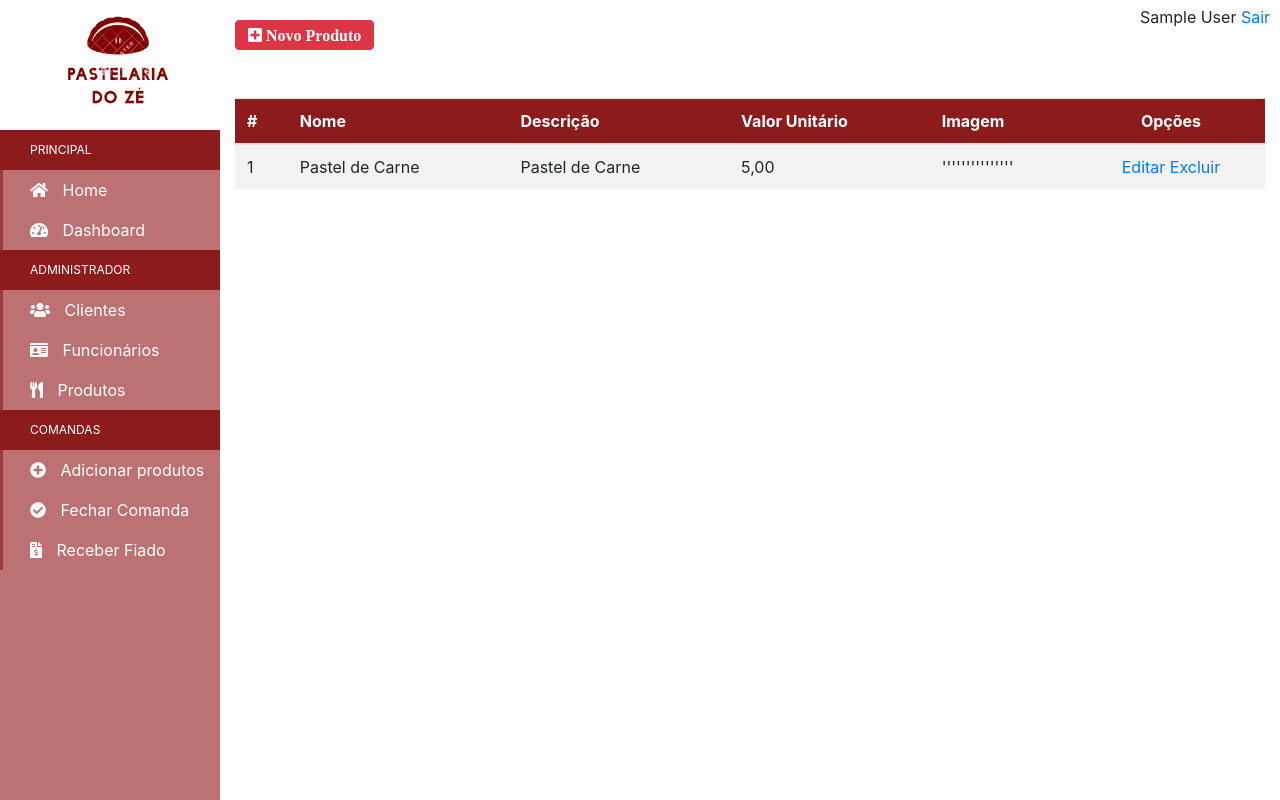
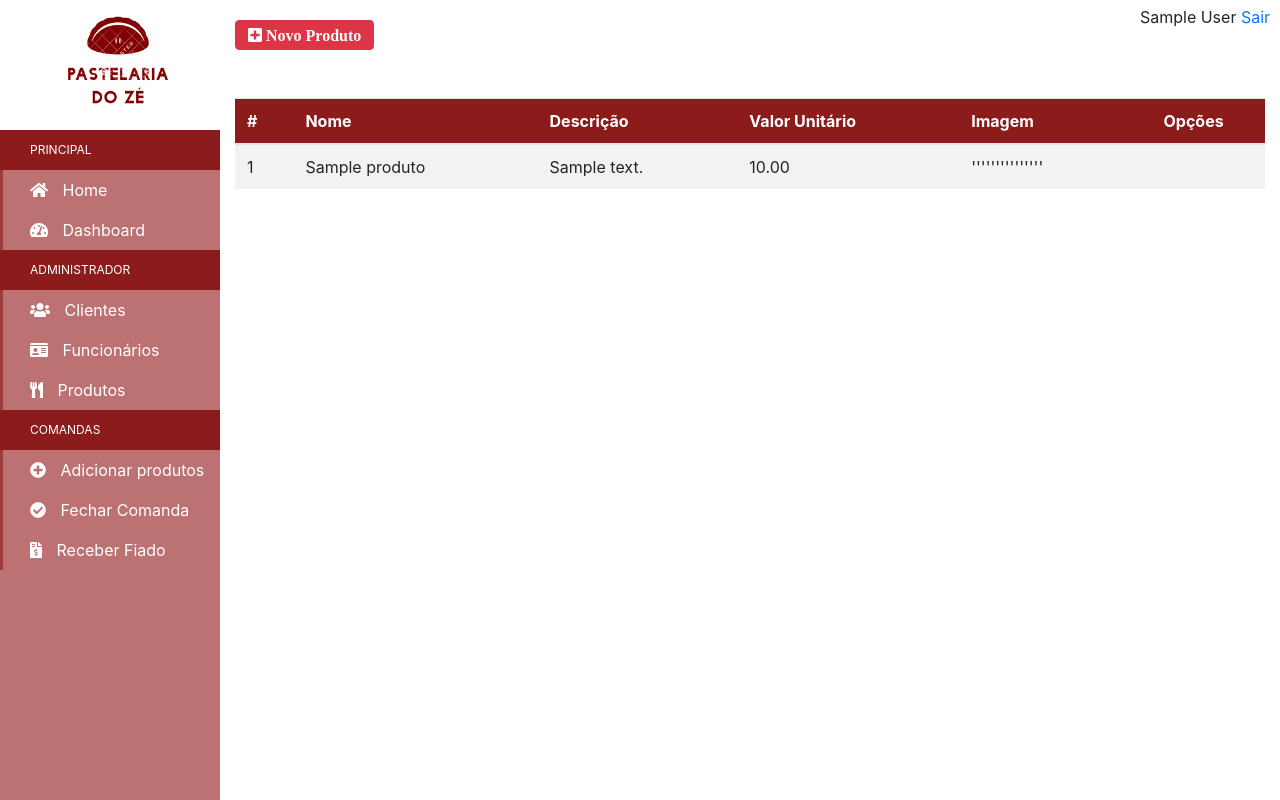
Before and after one commit to ProjetoIntegradorEquipe07/Integrador_Equipe07, a Flask app: page /produto/ in a window 1280 px wide. Run offline with Flask 2, Linux system fonts and the light colour scheme; the visitor is signed in with stand-in values (Sample User, id 1); tables that the repository leaves empty hold one stand-in row (values such as "Sample post"); parts of the project's set-up code (start-up, migrations or seed data) failed here and were passed over; some libraries are stand-ins or nearby versions.

Commit message:
ADD PRODUTO

```diff
--- a/mod_produto/produto.py
+++ b/mod_produto/produto.py
@@ -1,16 +1,42 @@
 from flask import Blueprint, render_template, request, jsonify
 
 from mod_login.login import validaSessao
-from mod_produto.produtoBD import Produtos
+from mod_produto.produtoBD import Produto
 
 bp_produto = Blueprint('produto', __name__, url_prefix='/produto', template_folder='templates')
 
 @bp_produto.route("/")
 @validaSessao
 def formListaProdutos():
-    return render_template('formListaProdutos.html')
+    _produto = Produto()
+    lista_produto = _produto.selectAll()
+
+    return render_template('formListaProdutos.html', lista_produto = lista_produto)
 
 @bp_produto.route("formProduto")
 @validaSessao
 def formProduto():
-    return render_template('formProduto.html')
+    _produto = Produto()
+
+    return render_template('formProduto.html', produto = _produto)
+
+@bp_produto.route("/addProduto", methods=['POST'])
+@validaSessao
+def addProduto():
+    try:
+        _nome = request.form['nome']
+        _descricao = request.form['descricao']
+        _valor_unitario = request.form['valor_unitario']
+
+        _produto = Produto(0, _nome, _descricao, "", _valor_unitario)
+
+        _mensagem = _produto.insert()
+
+        return jsonify(erro = False, mensagem = _mensagem)
+    except Exception as e:
+        if len(e.args) > 1:
+            _mensagem, _mensagem_exception = e.args
+        else:
+            _mensagem = 'Erro no banco'
+            _mensagem_exception = e.args
+        return jsonify(erro = True, mensagem = _mensagem, mensagem_exception = _mensagem_exception)
--- a/mod_produto/produtoBD.py
+++ b/mod_produto/produtoBD.py
@@ -14,7 +14,7 @@ class Produto():
 
             c = banco.conexao.cursor()
 
-            c.execute('SELECT id_produto, nome, descricao, foto, valor_unitario, grupo FROM tb_funcionario')
+            c.execute('SELECT id_produto, nome, descricao, foto, valor_unitario FROM tb_produto')
 
             result = c.fetchall()
             c.close()
@@ -28,7 +28,7 @@ class Produto():
 
             c = banco.conexao.cursor()
 
-            c.execute('INSERT INTO tb_produto(nome,descricao,foto,valor_unitario) VALUES(%s,%s,%s,%s)',(self.nome,self.descricao,self.foto,self.valor_unitario))
+            c.execute('INSERT INTO tb_produto(nome,descricao,valor_unitario) VALUES(%s,%s,%s)',(self.nome,self.descricao,self.valor_unitario))
             banco.conexao.commit()
             c.close()
 
--- a/mod_produto/templates/formListaProdutos.html
+++ b/mod_produto/templates/formListaProdutos.html
@@ -19,19 +19,18 @@
         </tr>
     </thead>
     <tbody>
+        {% for produto in lista_produto: %}
         <tr>
-            <td>1</td>
-            <td>Pastel de Carne</td>
-            <td>Pastel de Carne</td>
-            <td>5,00</td>
+            <td>{{ produto[0] }}</td>
+            <td>{{ produto[1] }}</td>
+            <td>{{ produto[2] }}</td>
+            <td>{{ produto[4] }}</td>
             <td>'''''''''''''''</td>
             <td>
-                <div class="text-center">
-                    <a href="#">Editar</a>
-                    <a href="#">Excluir</a>
-                </div>
+
             </td>
         </tr>
+        {% endfor %}
     </tbody>
 </table>
 
```
Also changed, not shown: mod_produto/templates/formProduto.html (+51 -6 lines).
